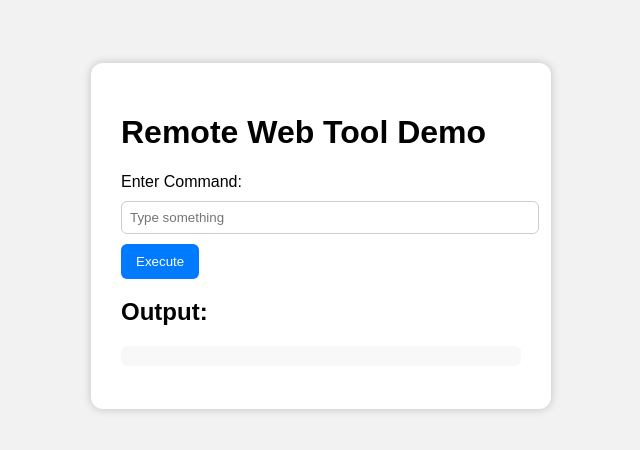
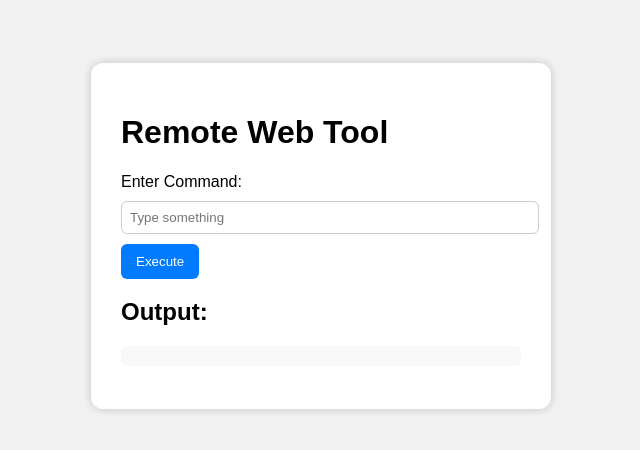
Before and after one commit to pradeep170296/github.io, a plain HTML site: page index.html in a window 1280 px wide. Shown: the part 172-622 px from the top of the page, without its empty margins (319-959 px from the left). Drawn offline with Linux system fonts and the light colour scheme.

Commit message:
Create index.html

```diff
--- a/index.html
+++ b/index.html
@@ -8,7 +8,7 @@
 </head>
 <body>
   <div class="container">
-    <h1>Remote Web Tool Demo</h1>
+    <h1>Remote Web Tool</h1>
 
     <label for="command">Enter Command:</label>
     <input type="text" id="command" placeholder="Type something">
```
